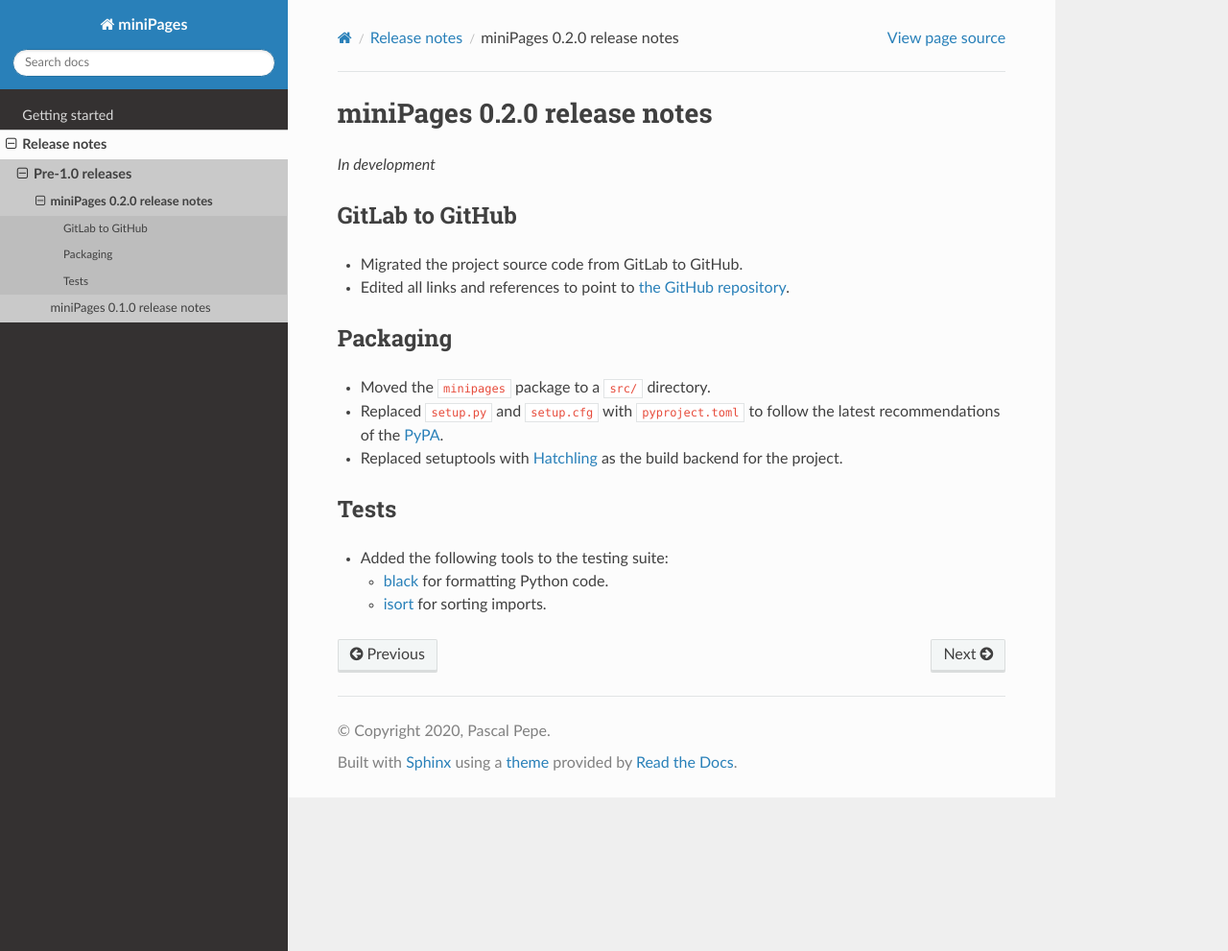
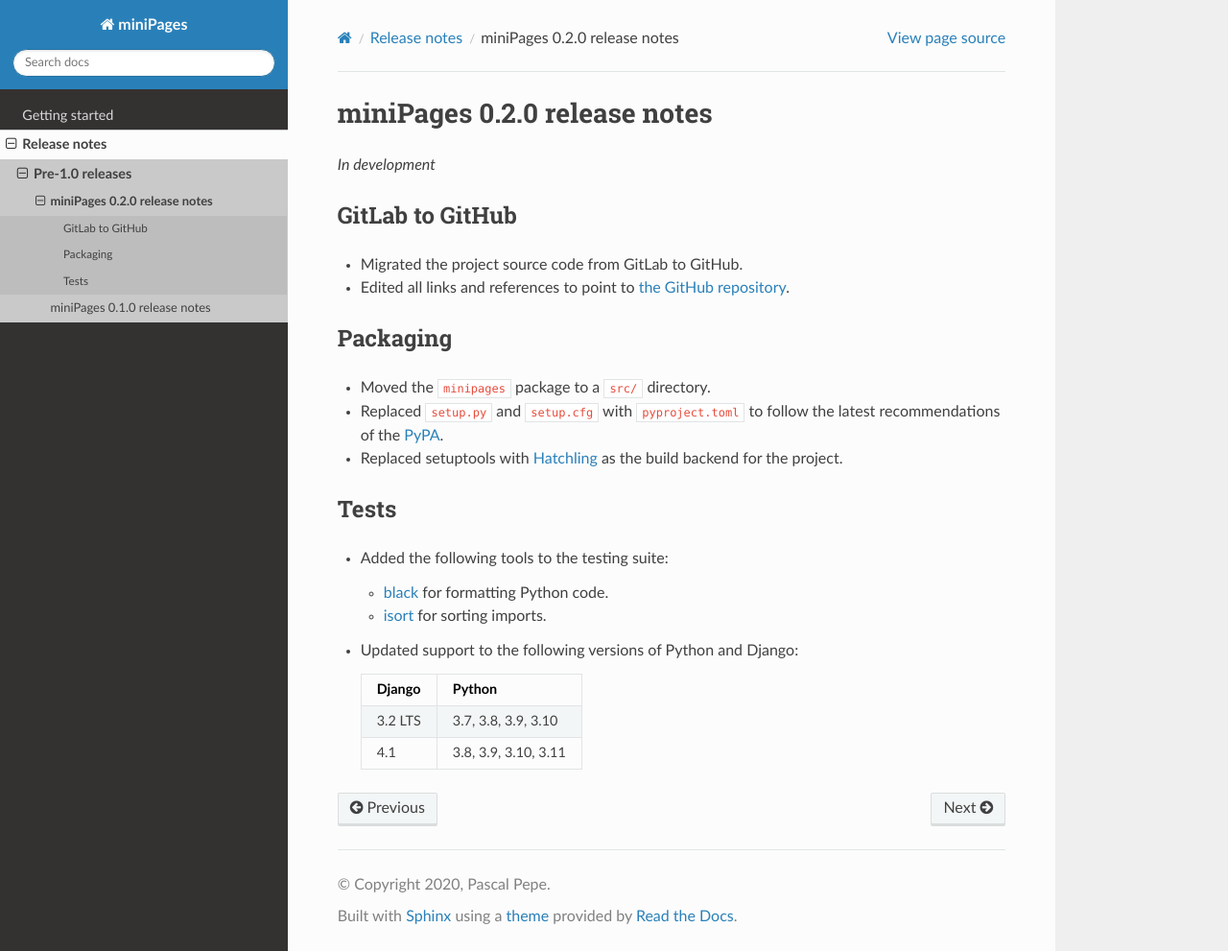
Before and after one commit to pascalpepe/django-minipages, a Sphinx documentation site: the page built from docs/releases/0.2.0.rst, in a window 1280 px wide and 991 px high. Shown: the whole window at 96% size. Built offline with Sphinx 7.4.7 and the Read the Docs theme 2.0.0, drawn with Linux system fonts in a browser that asks for light colours; pages that are not in the unit, such as notebooks, are missing from menus.

Commit message:
Update Django and Python versions (#4)

```diff
--- a/docs/releases/0.2.0.rst
+++ b/docs/releases/0.2.0.rst
@@ -29,3 +29,13 @@
 
   * `black <https://black.readthedocs.io>`_ for formatting Python code.
   * `isort <https://pycqa.github.io/isort/>`_ for sorting imports.
+
+- Updated support to the following versions of Python and Django:
+
+  ======= ====================
+  Django  Python
+  ======= ====================
+  3.2 LTS 3.7, 3.8, 3.9, 3.10
+  ------- --------------------
+  4.1     3.8, 3.9, 3.10, 3.11
+  ======= ====================
```
Also changed, not shown: README.rst (+6 -6 lines), docs/getting-started.rst (+11 -11 lines), pyproject.toml (+7 -6 lines).
